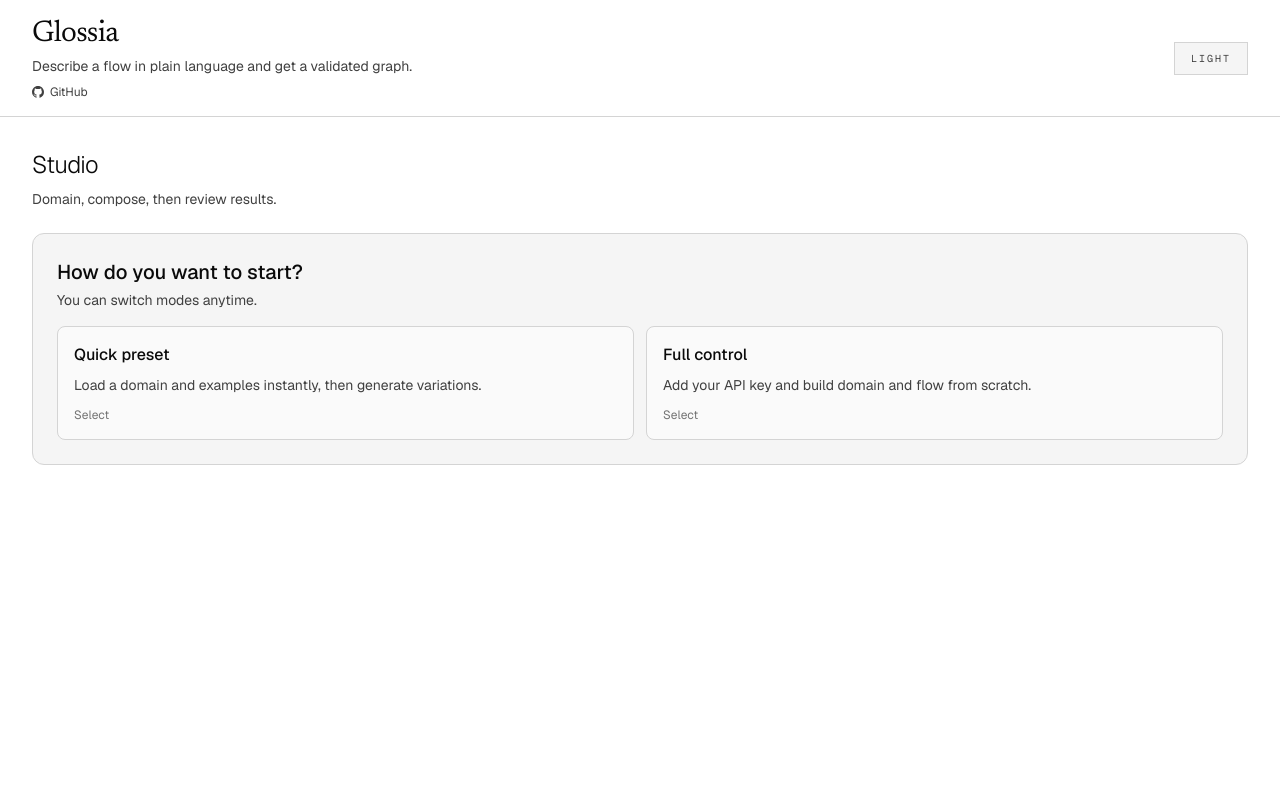
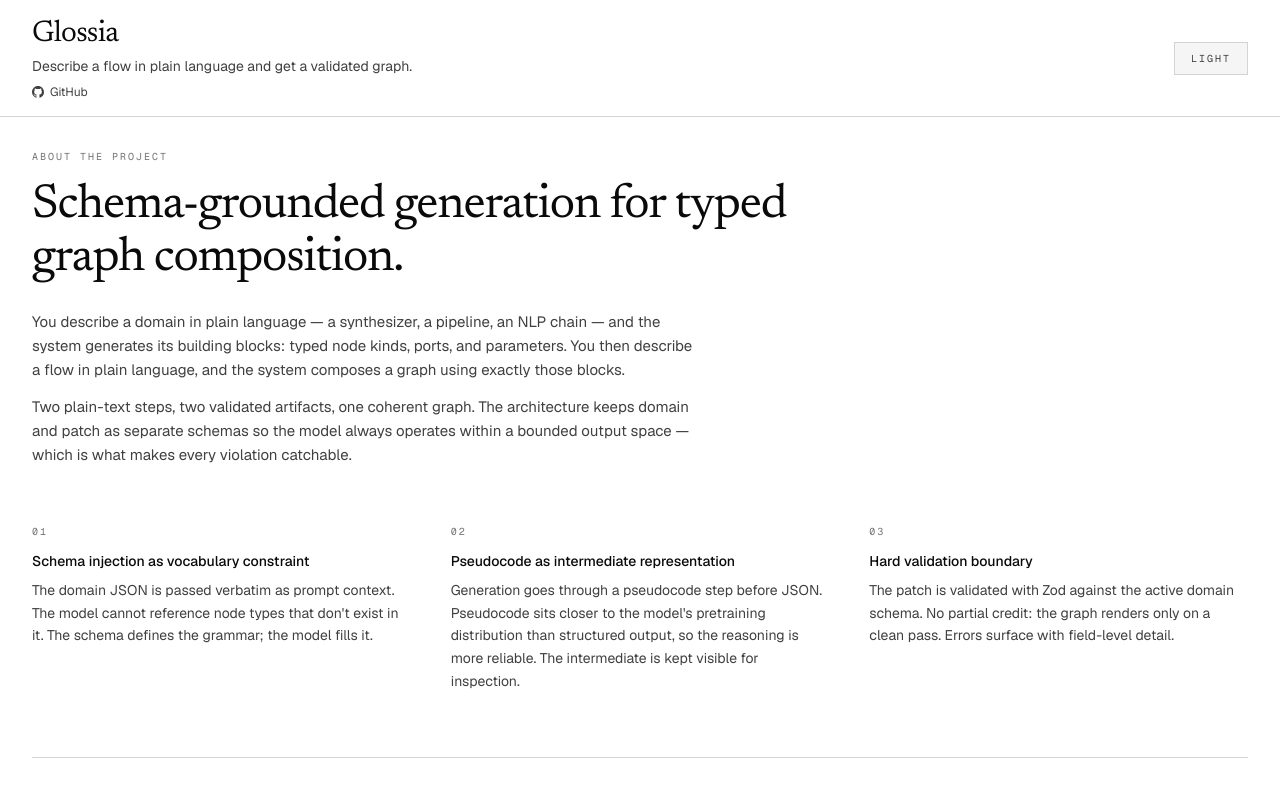
Before and after one commit to aylesim/Glossia, a Next.js app: page / in a window 1280 px wide. Shown: the top 800 px of the page. Built offline with nearby package versions, Linux system fonts and the light colour scheme.

Commit message:
feat: add ProjectAboutSection to HomePage for enhanced project information display

```diff
--- /dev/null
+++ b/app/home/components/ProjectAboutSection.tsx
@@ -0,0 +1,59 @@
+export default function ProjectAboutSection() {
+  return (
+    <section
+      className="mb-16 border-b border-(--border) pb-16"
+      aria-labelledby="project-about-heading"
+    >
+      <div className="max-w-3xl">
+        <p className="font-mono text-[10px] uppercase tracking-[0.2em] text-(--fg-subtle)">
+          About the project
+        </p>
+        <h2
+          id="project-about-heading"
+          className="mt-4 font-serif text-4xl font-normal leading-[1.1] tracking-tight text-(--fg) sm:text-5xl"
+        >
+          Schema-grounded generation for typed graph composition.
+        </h2>
+        <p className="mt-6 max-w-2xl text-[15px] leading-relaxed text-(--fg-muted)">
+          You describe a domain in plain language — a synthesizer, a pipeline, an NLP chain — and
+          the system generates its building blocks: typed node kinds, ports, and parameters. You
+          then describe a flow in plain language, and the system composes a graph using exactly
+          those blocks.
+        </p>
+        <p className="mt-3 max-w-2xl text-[15px] leading-relaxed text-(--fg-muted)">
+          Two plain-text steps, two validated artifacts, one coherent graph. The architecture keeps
+          domain and patch as separate schemas so the model always operates within a bounded output
+          space — which is what makes every violation catchable.
+        </p>
+      </div>
+
+      <div className="mt-14 grid gap-10 sm:grid-cols-3">
+        <div>
+          <p className="font-mono text-[10px] uppercase tracking-[0.2em] text-(--fg-subtle)">01</p>
+          <h3 className="mt-3 text-sm font-medium text-(--fg)">Schema injection as vocabulary constraint</h3>
+          <p className="mt-2 text-sm leading-relaxed text-(--fg-muted)">
+            The domain JSON is passed verbatim as prompt context. The model cannot reference node
+            types that don't exist in it. The schema defines the grammar; the model fills it.
+          </p>
+        </div>
+        <div>
+          <p className="font-mono text-[10px] uppercase tracking-[0.2em] text-(--fg-subtle)">02</p>
+          <h3 className="mt-3 text-sm font-medium text-(--fg)">Pseudocode as intermediate representation</h3>
+          <p className="mt-2 text-sm leading-relaxed text-(--fg-muted)">
+            Generation goes through a pseudocode step before JSON. Pseudocode sits closer to the
+            model's pretraining distribution than structured output, so the reasoning is more
+            reliable. The intermediate is kept visible for inspection.
+          </p>
+        </div>
+        <div>
+          <p className="font-mono text-[10px] uppercase tracking-[0.2em] text-(--fg-subtle)">03</p>
+          <h3 className="mt-3 text-sm font-medium text-(--fg)">Hard validation boundary</h3>
+          <p className="mt-2 text-sm leading-relaxed text-(--fg-muted)">
+            The patch is validated with Zod against the active domain schema. No partial credit:
+            the graph renders only on a clean pass. Errors surface with field-level detail.
+          </p>
+        </div>
+      </div>
+    </section>
+  );
+}
--- a/app/page.tsx
+++ b/app/page.tsx
@@ -1,4 +1,5 @@
 import HomeHeader from "./home/components/HomeHeader";
+import ProjectAboutSection from "./home/components/ProjectAboutSection";
 import StudioWorkspace from "./home/StudioWorkspace";
 
 export default function HomePage() {
@@ -7,6 +8,7 @@ export default function HomePage() {
       <HomeHeader />
 
       <main className="mx-auto w-full max-w-[90rem] px-5 pb-16 pt-8 sm:px-8">
+        <ProjectAboutSection />
         <StudioWorkspace />
       </main>
     </div>
```
